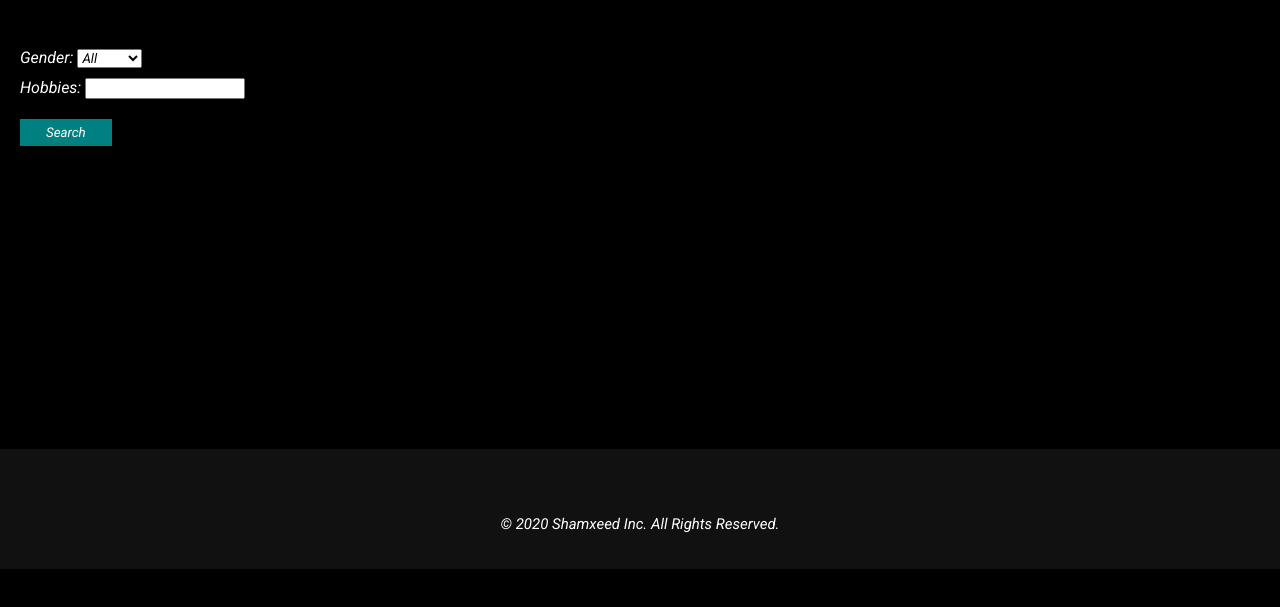
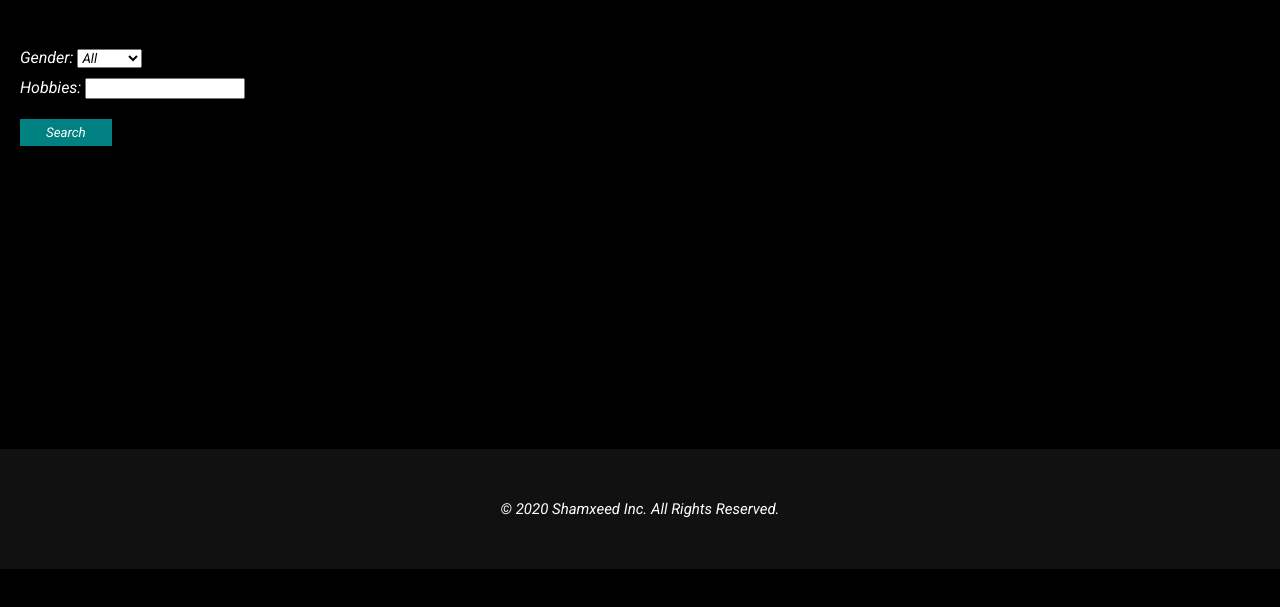
Before and after one commit to rabeey/findlove, a plain HTML site: page index.html in a window 1280 px wide. Shown: the part 61-668 px from the top of the page. Drawn offline with Linux system fonts and the light colour scheme.

Commit message:
Update JavaScript.css

```diff
--- a/JavaScript.css
+++ b/JavaScript.css
@@ -90,6 +90,6 @@ footer{
 .copyright {
 	color: #fff;
 	text-align: center;
-	line-height: 150px;
+	line-height: 120px;
 	font-size: 15px;
 }
```
